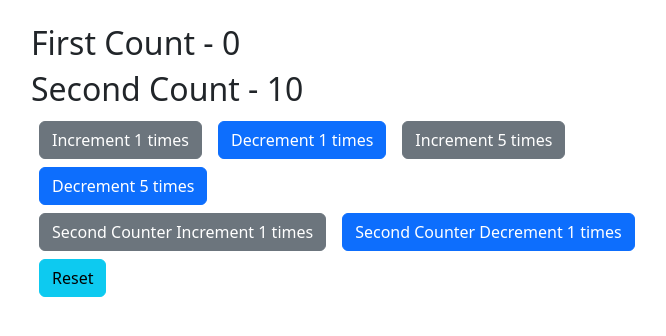
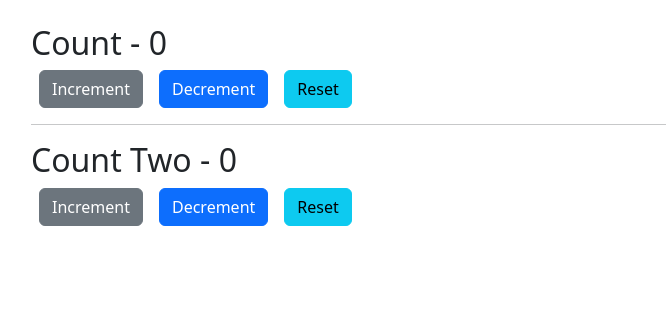
Before and after one commit to anisur2805/learning-react-, a React (Create React App) app: page / in a window 1280 px wide. Shown: the top 336 px of the page, without its empty margins (330-996 px from the left). Built offline with nearby package versions, Linux system fonts and the light colour scheme.

Commit message:
multiple useReducer with same state

```diff
--- a/src/Part2.js
+++ b/src/Part2.js
@@ -12,6 +12,7 @@ import { ObjectUseState } from "./components/part2/Immutable State/ObjectUseStat
 import ReactTestify from "./components/part2/react-testify";
 import { UseStateComponent } from "./components/part2/UseState/UseState";
 import UseStateTow from "./components/part2/UseState/UseStateTwo";
+import UseReducerNewFour from "./components/part2/UseReducerNewFour";
 
 export default function Part2() {
   return (
@@ -37,9 +38,9 @@ export default function Part2() {
           {/* <UseEffectFetchSinglePostButton /> */}
 
           {/* <UseReducerNew /> */}
-		  {/* <UseReducerNewTwo /> */}
-		  <UseReducerNewThree />
-
+          {/* <UseReducerNewTwo /> */}
+          {/* <UseReducerNewThree /> */}
+          <UseReducerNewFour />
         </div>
       </div>
     </div>
--- /dev/null
+++ b/src/components/part2/UseReducerNewFour.js
@@ -0,0 +1,55 @@
+import React, { useReducer } from "react";
+
+const initialState = 0;
+const reducer = (state, action) => {
+  switch (action) {
+    case "increment":
+      return state + 1;
+    case "decrement":
+      return state - 1;
+    case "reset":
+      return initialState;
+    default:
+      return state;
+  }
+};
+const UseReducerNewFour = () => {
+  const [count, dispatch] = useReducer(reducer, initialState);
+  const [countTwo, dispatchTwo] = useReducer(reducer, initialState);
+  return (
+    <div>
+      <h2>Count - {count}</h2>
+      <button
+        className="btn btn-secondary mx-2"
+        onClick={() => dispatch("increment")}>
+        Increment
+      </button>
+      <button
+        className="btn btn-primary mx-2"
+        onClick={() => dispatch("decrement")}>
+        Decrement
+      </button>
+      <button className="btn btn-info mx-2" onClick={() => dispatch("reset")}>
+        Reset
+      </button>
+      <hr />
+      <h2>Count Two - {countTwo}</h2>
+      <button
+        className="btn btn-secondary mx-2"
+        onClick={() => dispatchTwo("increment")}>
+        Increment
+      </button>
+      <button
+        className="btn btn-primary mx-2"
+        onClick={() => dispatchTwo("decrement")}>
+        Decrement
+      </button>
+      <button
+        className="btn btn-info mx-2"
+        onClick={() => dispatchTwo("reset")}>
+        Reset
+      </button>
+    </div>
+  );
+};
+export default UseReducerNewFour;
```
